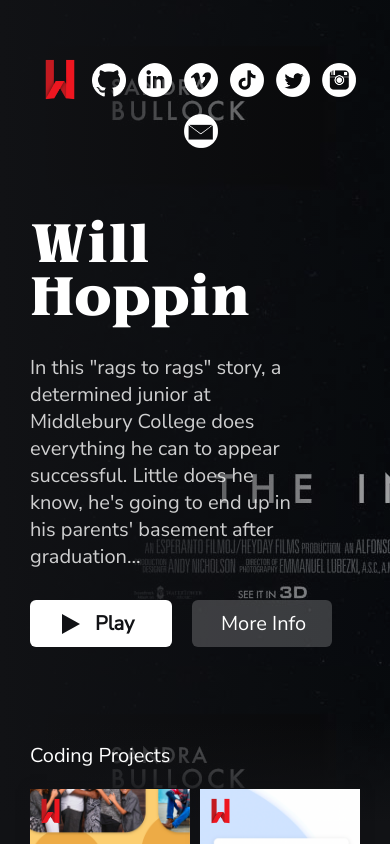
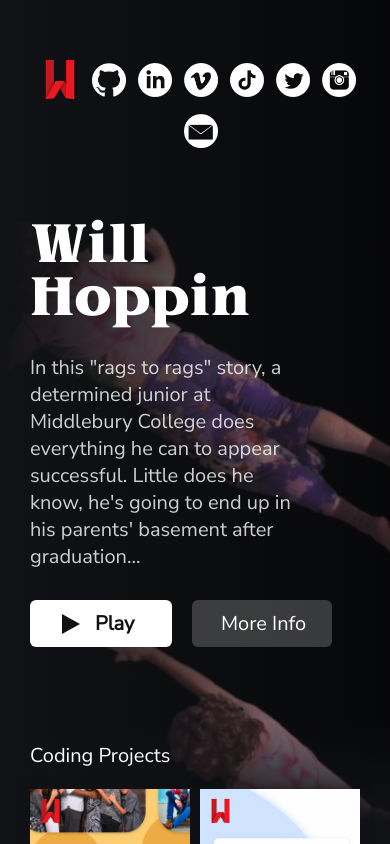
Before and after one commit to willhoppin/will-personal-website, an Angular app: page / in a window 390 px wide. Shown: the top 844 px of the page. Built offline with nearby package versions, Linux system fonts and the light colour scheme.

Commit message:
coverswap

```diff
--- a/src/app/home/home.component.scss
+++ b/src/app/home/home.component.scss
@@ -28,7 +28,7 @@
         rgba(17, 18, 21, 0),
         rgba(17, 18, 21, 1)
     ),
-    url('/assets/covers/main-cover.jpg');
+    url('/assets/covers/main-cover.png');
     background-size: cover;
     background-repeat: no-repeat;
     color: white;
@@ -41,7 +41,7 @@
         rgba(17, 18, 21, 0.4),
         rgba(17, 18, 21, 1)
     ),
-    url('/assets/covers/main-cover.jpg');
+    url('/assets/covers/main-cover.png');
     }
     background-size: cover;
     background-repeat: no-repeat;
```
Also changed, not shown: src/assets/covers/main-cover.jpg (deleted), src/assets/covers/main-cover.png (added).
